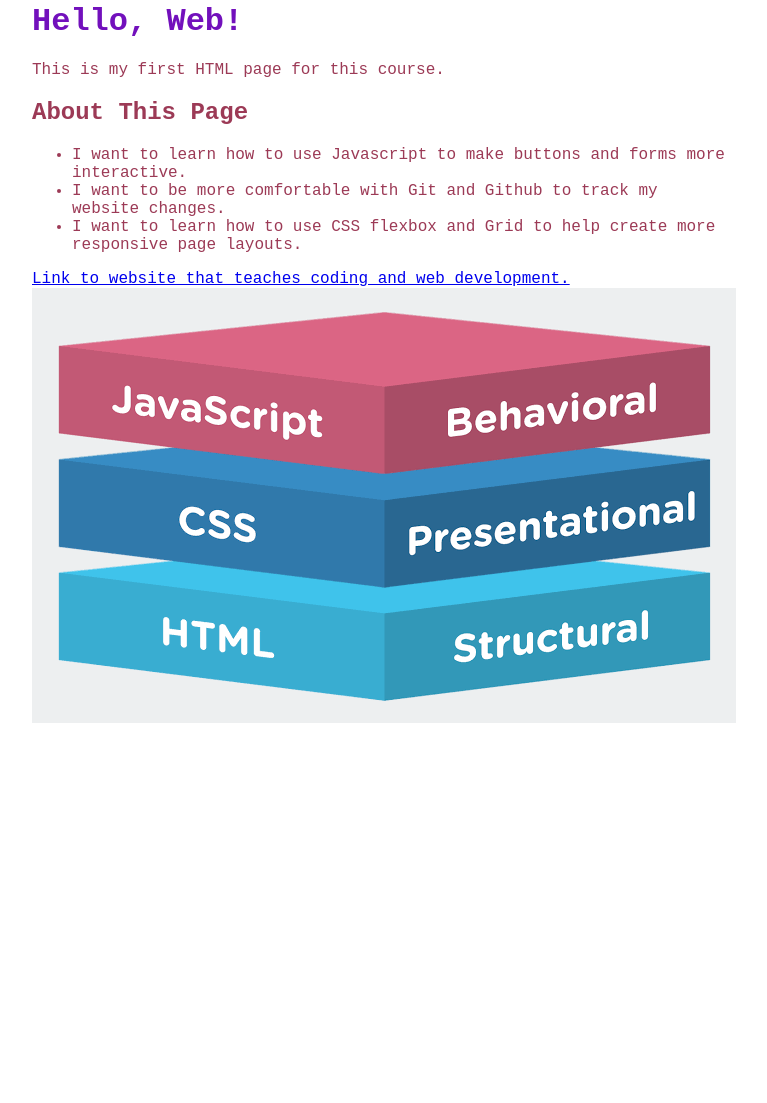
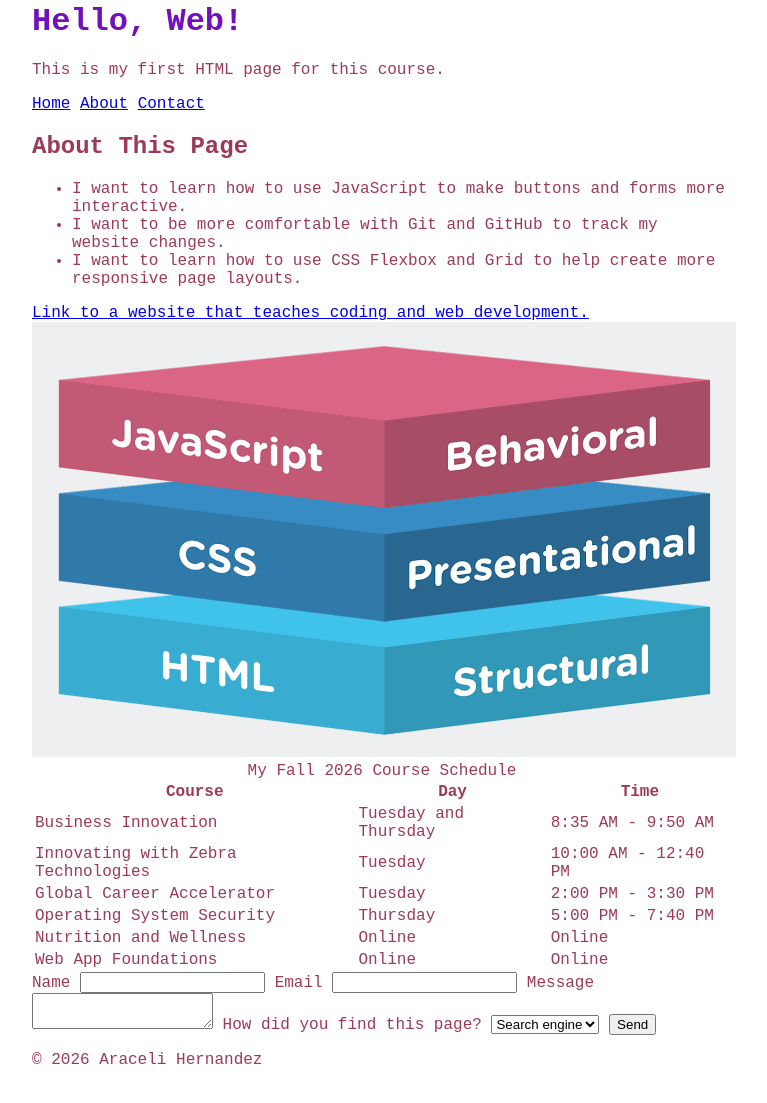
Before and after one commit to aracelihernandez01/web-dev-labs, a plain HTML site: page index.html in a window 1280 px wide. Shown: the part 37-1140 px from the top of the page, without its empty margins (258-1025 px from the left). Before the commit the page ends 805 px from the top, so only its background shows below. Drawn offline with Linux system fonts and the light colour scheme.

Commit message:
Add semantic layout, table, and contact form

```diff
--- a/index.html
+++ b/index.html
@@ -1,21 +1,118 @@
 <!DOCTYPE html>
-<html lang ="en">
-    <head>
-        <link rel="stylesheet" href="styles.css">
+<html lang="en">
+
+<head>
+    <link rel="stylesheet" href="styles.css">
     <meta charset="UTF-8">
     <title>My First Web Page</title>
-    </head>
-    <body>
+</head>
+
+<body>
+
+    <header>
         <h1>Hello, Web!</h1>
-        <p> This is my first HTML page for this course.</p>
+        <p>This is my first HTML page for this course.</p>
+    </header>
+
+    <nav>
+        <a href="#">Home</a>
+        <a href="#">About</a>
+        <a href="#">Contact</a>
+    </nav>
+
+    <main>
         <h2>About This Page</h2>
+
         <ul>
-            <li>I want to learn how to use Javascript to make buttons and forms more interactive.   </li>
-            <li>I want to be more comfortable with Git and Github to track my website changes. </li>
-            <li>I want to learn how to use CSS flexbox and Grid to help create more responsive page layouts. </li>
+            <li>I want to learn how to use JavaScript to make buttons and forms more interactive.</li>
+            <li>I want to be more comfortable with Git and GitHub to track my website changes.</li>
+            <li>I want to learn how to use CSS Flexbox and Grid to help create more responsive page layouts.</li>
         </ul>
-        <a href="https://www.w3schools.com/html/default.asp"> Link to website that teaches coding and web development.</a>
+
+        <a href="https://www.w3schools.com/html/default.asp">
+            Link to a website that teaches coding and web development.
+        </a>
+
         <img src="CHJ.png" alt="Main 3 website builders.">
 
-    </body>
+      <table>
+    <caption>My Fall 2026 Course Schedule</caption>
+
+    <thead>
+        <tr>
+            <th>Course</th>
+            <th>Day</th>
+            <th>Time</th>
+        </tr>
+    </thead>
+
+    <tbody>
+        <tr>
+            <td>Business Innovation</td>
+            <td>Tuesday and Thursday</td>
+            <td>8:35 AM - 9:50 AM</td>
+        </tr>
+
+        <tr>
+            <td>Innovating with Zebra Technologies</td>
+            <td>Tuesday</td>
+            <td>10:00 AM - 12:40 PM</td>
+        </tr>
+
+        <tr>
+            <td>Global Career Accelerator</td>
+            <td>Tuesday</td>
+            <td>2:00 PM - 3:30 PM</td>
+        </tr>
+
+        <tr>
+            <td>Operating System Security</td>
+            <td>Thursday</td>
+            <td>5:00 PM - 7:40 PM</td>
+        </tr>
+
+        <tr>
+            <td>Nutrition and Wellness</td>
+            <td>Online</td>
+            <td>Online</td>
+        </tr>
+
+        <tr>
+            <td>Web App Foundations</td>
+            <td>Online</td>
+            <td>Online</td>
+        </tr>
+    </tbody>
+</table>
+<form>
+
+    <label for="name">Name</label>
+    <input type="text" id="name" name="name" required>
+
+    <label for="email">Email</label>
+    <input type="email" id="email" name="email" required>
+
+    <label for="msg">Message</label>
+    <textarea id="msg" name="msg"></textarea>
+
+    <label for="referral">How did you find this page?</label>
+    <select id="referral" name="referral">
+        <option value="search">Search engine</option>
+        <option value="social">Social media</option>
+        <option value="friend">A friend</option>
+    </select>
+
+    <button type="submit">Send</button>
+
+</form>
+
+
+    </main>
+
+    <footer>
+        <p>&copy; 2026 Araceli Hernandez</p>
+    </footer>
+
+</body>
+
 </html>
```
